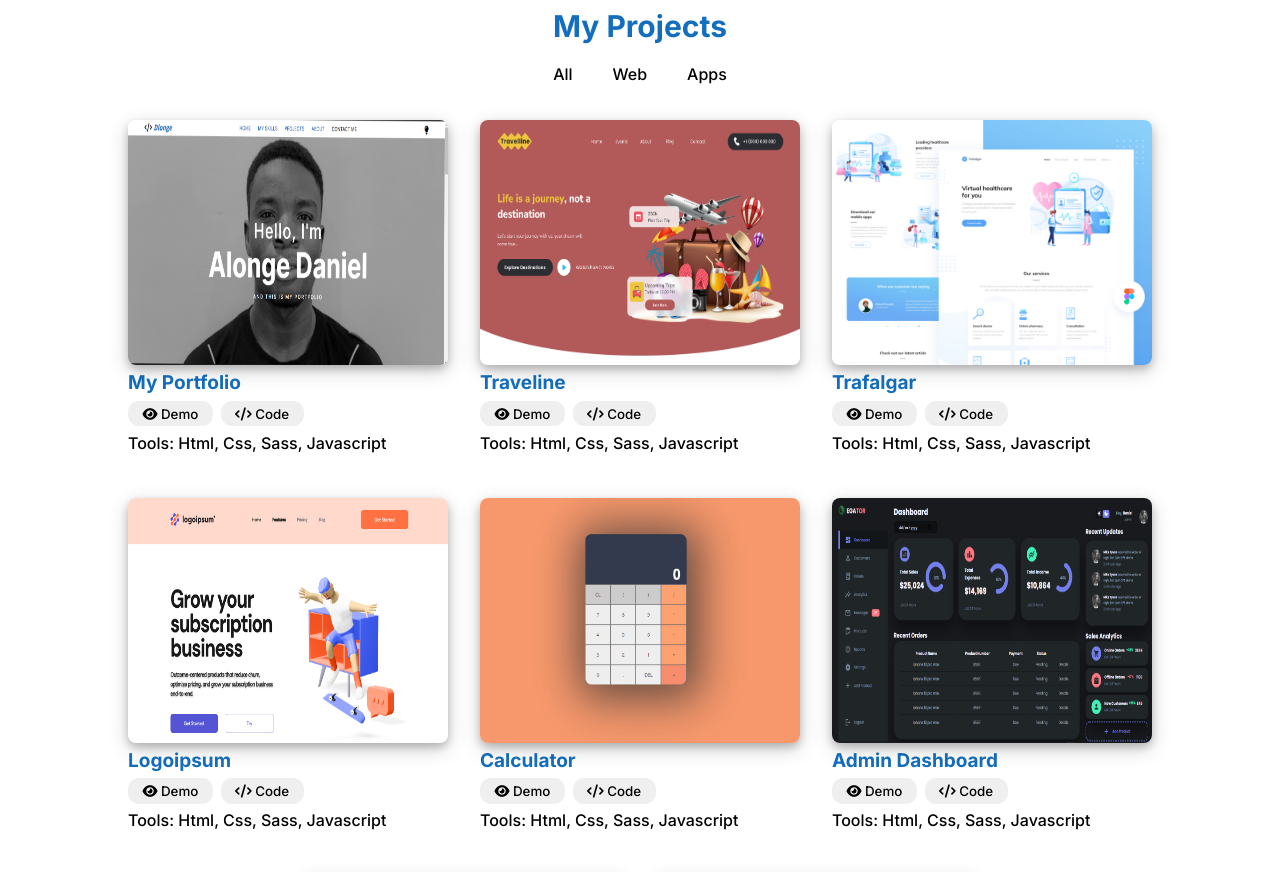
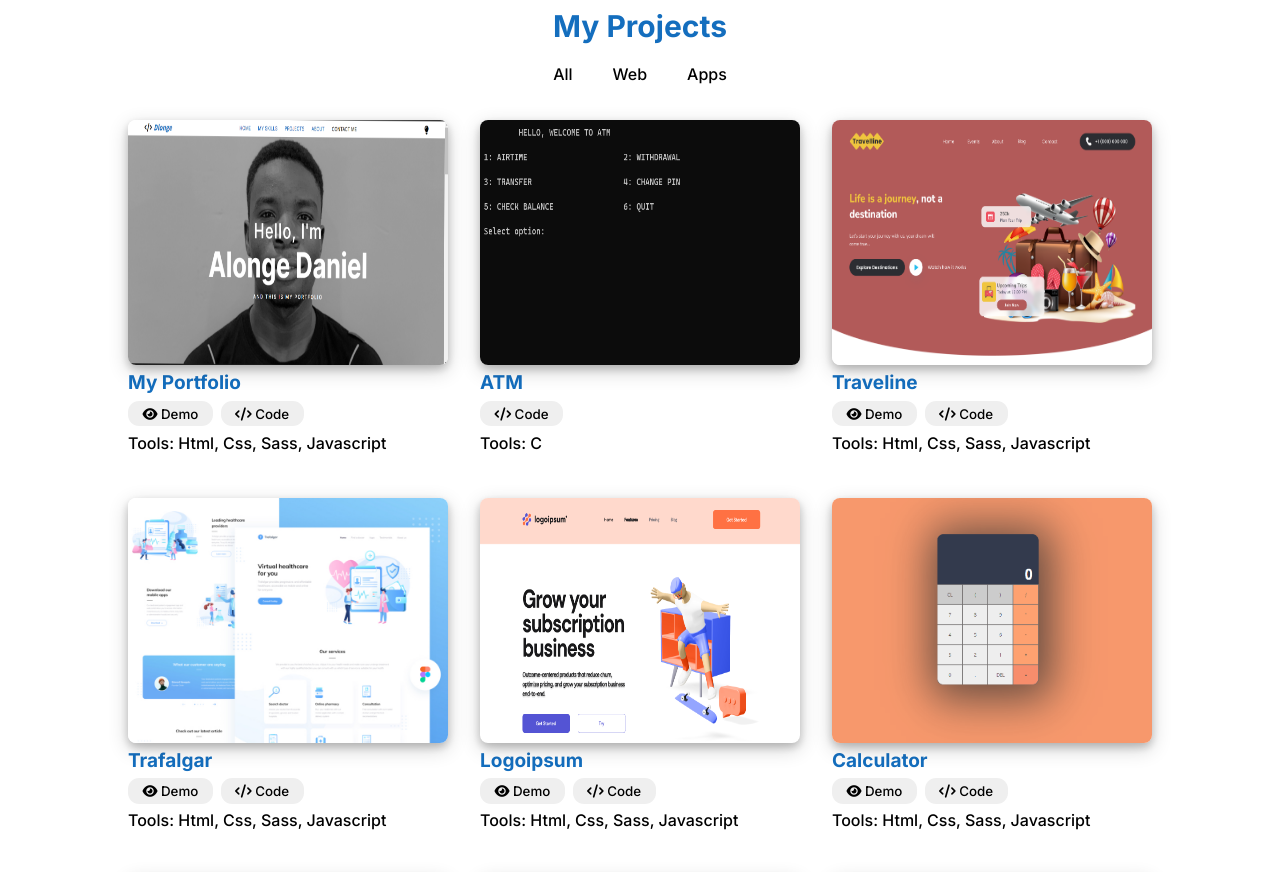
Before and after one commit to Alongedaniel/My-Portfolio, a plain HTML site: page index.html in a window 1280 px wide. Shown: the part 2220-3092 px from the top of the page. Drawn offline with nearby package versions, Linux system fonts and the light colour scheme.

Commit message:
Added a new project

```diff
--- a/index.html
+++ b/index.html
@@ -255,6 +255,20 @@
                 <p class="tools">Tools: Html, Css, Sass, Javascript</p>
             </div>
             <div class="projects web">
+                    <div class="image">
+                        <img src="./Asset/Images/Screenshot (30).png" alt="Atm" class="project-image">
+                    </div>
+
+                <h1 class="project-name">ATM </h1>
+                <div class="project-cta">
+                    <a href="https://github.com/Alongedaniel/Atm-Machine" target="_blank"><button class="code"><i
+                                class="fa-solid fa-code"></i> Code</button></a>
+                                <!-- <a href="http://alongedaniel.netlify.app/" target="_blank"><button class="view"><i
+                                    class="fa-solid fa-eye"></i> Demo</button></a> -->
+                </div>
+                <p class="tools">Tools: C</p>
+            </div>
+            <div class="projects web">
                 <a href="http://traveline-project.netlify.app/" target="_blank">
                     <div class="image">
                         <img src="./Asset/Images/Group 5452.png" alt="Traveline" class="project-image">
```
Also changed, not shown: Asset/Images/Screenshot (30).png (added).
